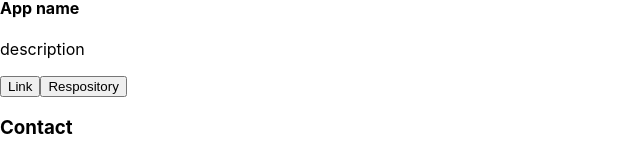
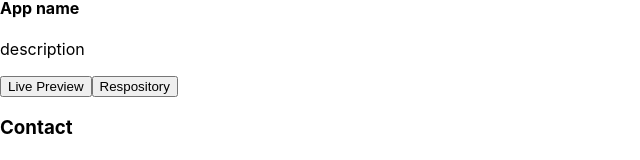
Before and after one commit to luhook04/personal-portfolio, a React (Create React App) app: page / in a window 1280 px wide. Shown: the part 975-1135 px from the top of the page, without its empty margins (0-640 px from the left). Built offline with nearby package versions, Linux system fonts and the light colour scheme.

Commit message:
Change button name

```diff
--- a/src/components/Projects.js
+++ b/src/components/Projects.js
@@ -8,7 +8,7 @@ const Projects = () => {
           <h4>App name</h4>
           <p>description</p>
           <div>
-            <button>Link</button>
+            <button>Live Preview</button>
             <button>Respository</button>
           </div>
         </div>
```
